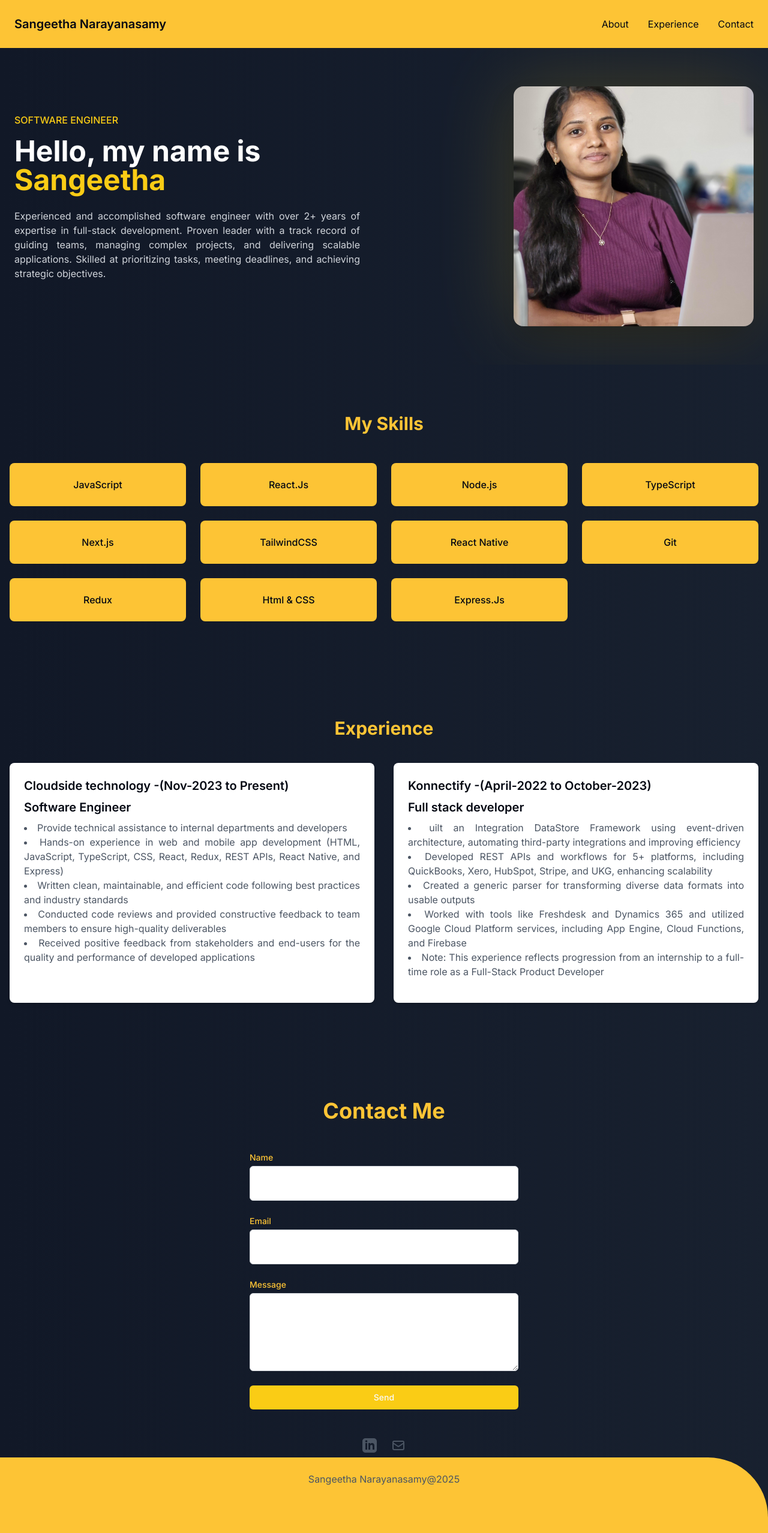
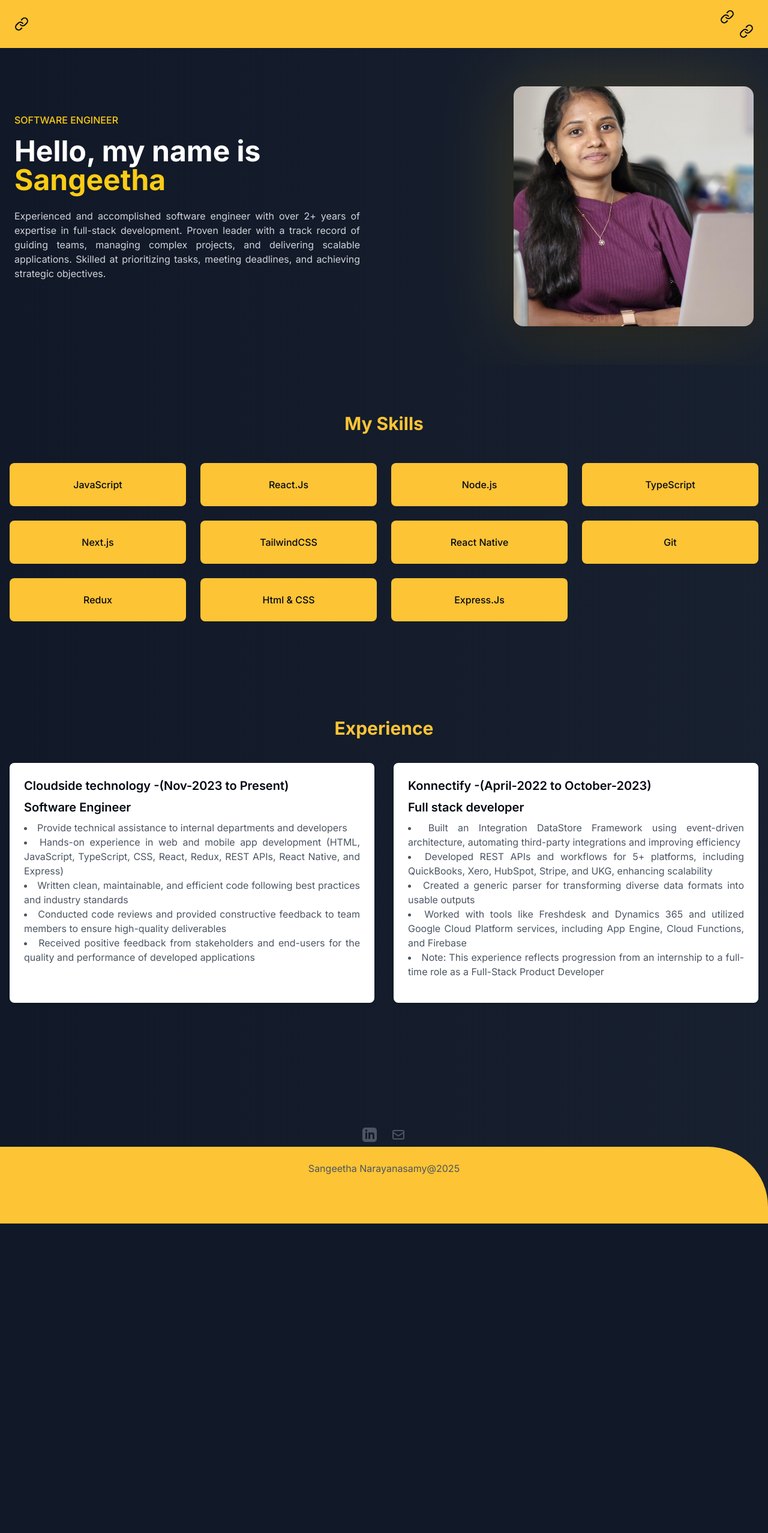
Before and after one commit to sangeetha2521/My-Portfolio, a Next.js app: page / in a window 1280 px wide. Shown: the whole page at 60% size. After the commit the page ends 2040 px from the top, so only its background shows below. Built offline with nearby package versions, Linux system fonts and the light colour scheme.

Commit message:
Comented contact form for future use

```diff
--- a/src/app/layout.tsx
+++ b/src/app/layout.tsx
@@ -1,14 +1,13 @@
-
+import { Link } from 'lucide-react';
 import type { Metadata } from 'next';
 import { Inter } from 'next/font/google';
 import './globals.css';
-import Link from 'next/link';
 
 const inter = Inter({ subsets: ['latin'] })
 
 export const metadata: Metadata = {
   title: 'Portfolio Website',
-  description: 'A modern portfolio website',
+  description: 'A portfolio website',
 }
 
 export default function RootLayout({
@@ -24,7 +23,7 @@ export default function RootLayout({
           <div className="space-x-8">
             <Link href="/about" className="hover:text-[#FDC435]">About</Link>
             <Link href="/experience" className="hover:text-[#FDC435]">Experience</Link>
-            <Link href="/contact" className="hover:text-[#FDC435]">Contact</Link>
+            {/* <Link href="/contact" className="hover:text-[#FDC435]">Contact</Link> */}
           </div>
         </nav>
         {children}
--- a/src/app/page.tsx
+++ b/src/app/page.tsx
@@ -1,4 +1,3 @@
-import ContactForm from '@/components/contact-form';
 import { Card, CardContent } from "@/components/ui/card";
 import Image from 'next/image';
 import Link from 'next/link';
@@ -16,7 +15,7 @@ export default function Home() {
       title: "Konnectify",
       role: "Full stack developer",
       timeLine: "April-2022 to October-2023",
-      description: "uilt an Integration DataStore Framework using event-driven architecture, automating third-party integrations and improving efficiency.Developed REST APIs and workflows for 5+ platforms, including QuickBooks, Xero, HubSpot, Stripe, and UKG, enhancing scalability.Created a generic parser for transforming diverse data formats into usable outputs.Worked with tools like Freshdesk and Dynamics 365 and utilized Google Cloud Platform services, including App Engine, Cloud Functions, and Firebase.Note: This experience reflects progression from an internship to a full-time role as a Full-Stack Product Developer.",
+      description: "Built an Integration DataStore Framework using event-driven architecture, automating third-party integrations and improving efficiency.Developed REST APIs and workflows for 5+ platforms, including QuickBooks, Xero, HubSpot, Stripe, and UKG, enhancing scalability.Created a generic parser for transforming diverse data formats into usable outputs.Worked with tools like Freshdesk and Dynamics 365 and utilized Google Cloud Platform services, including App Engine, Cloud Functions, and Firebase.Note: This experience reflects progression from an internship to a full-time role as a Full-Stack Product Developer.",
       image: "/placeholder.svg?height=400&width=400",
     },
 
@@ -101,8 +100,8 @@ export default function Home() {
       <section className="py-20 relative overflow-hidden ">
         <div className="absolute bottom-0 w-full h-32 bg-[#FDC435] rounded-tr-[100px]" />
         <div className="container mx-auto px-6 relative">
-          <h2 className="text-4xl font-bold text-center mb-12 text-[#FDC435]">Contact Me</h2>
-          <ContactForm />
+          {/* <h2 className="text-4xl font-bold text-center mb-12 text-[#FDC435]">Contact Me</h2>
+          <ContactForm /> */}
           <div className="flex justify-center space-x-6 mt-12">
 
             <Link href="https://www.linkedin.com/in/25sangeetha/" className="text-gray-600 hover:text-[#FDC435]">
```
